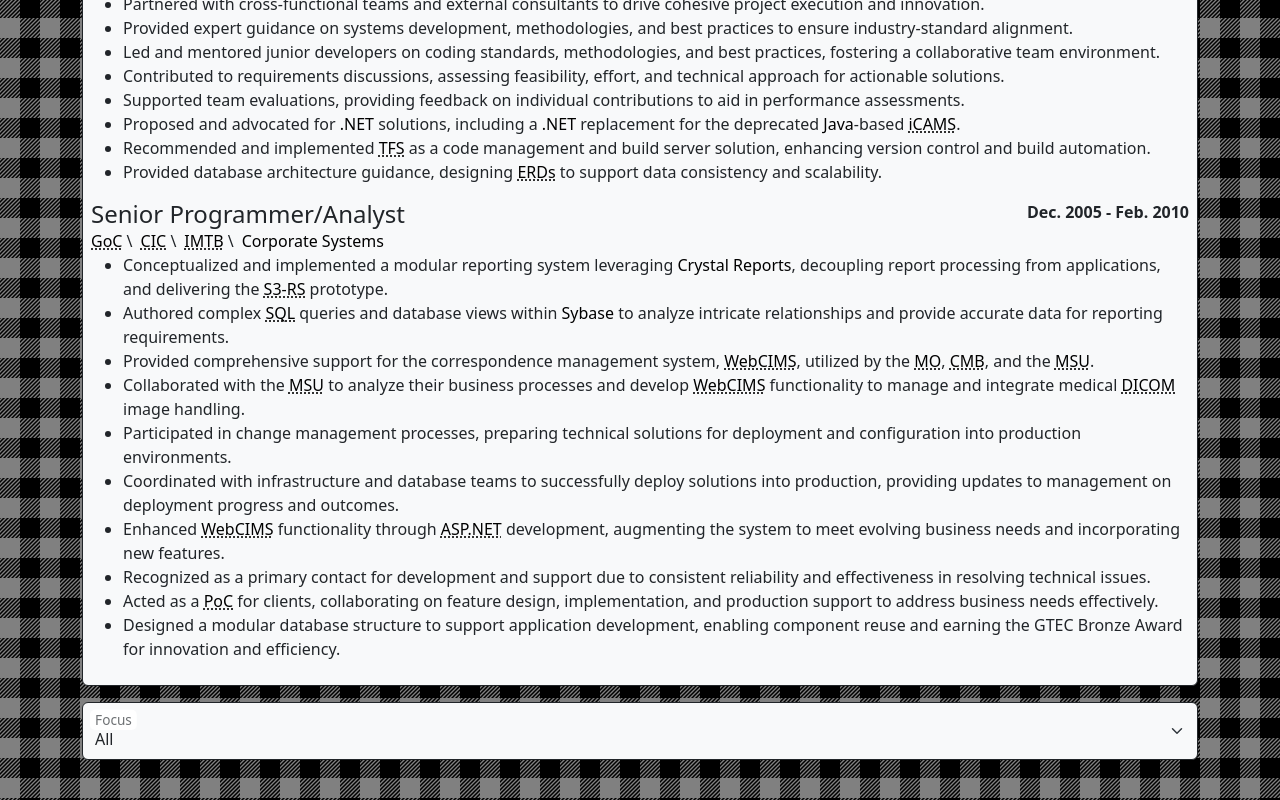
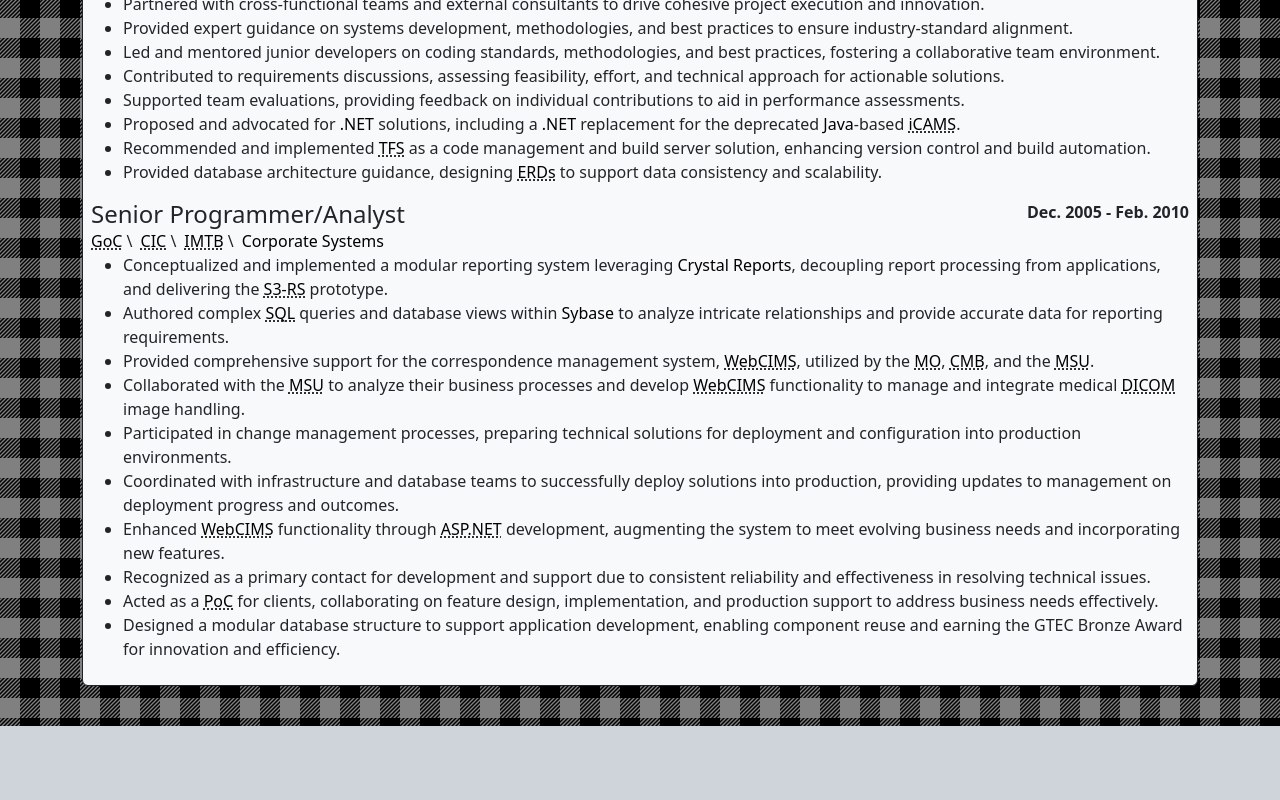
Before and after one commit to Scott-D-Hodgson/cv, a Vue app: page / in a window 1280 px wide. Shown: the part 1662-2462 px from the top of the page. After the commit the page ends 2388 px from the top, so only its background shows below. Built offline with nearby package versions, Linux system fonts and the light colour scheme; some icons are missing.

Commit message:
Remove unnecessary focus selection

```diff
--- a/src/App.vue
+++ b/src/App.vue
@@ -1,13 +1,11 @@
 <script setup lang="ts">
 import CirriculumVitae from './components/CirriculumVitae.vue';
-import OptionsTop from './components/OptionsTop.vue';
 import OptionsBottom from './components/OptionsBottom.vue';
 </script>
 
 <template>
     <div class="overlay"></div>
     <CirriculumVitae></CirriculumVitae>
-    <OptionsTop></OptionsTop>
     <OptionsBottom></OptionsBottom>
 </template>
 
--- a/src/components/OptionsTop.vue
+++ /dev/null
@@ -1,16 +0,0 @@
-<script setup lang="ts">
-import FocusSelect from './selects/FocusSelect.vue';
-</script>
-
-<template>
-    <div class="row mt-3 mb-3">
-        <div class="col-12">
-            <div class="text-begin">
-                <FocusSelect></FocusSelect>
-            </div>
-        </div>
-    </div>
-</template>
-
-<style scoped>
-</style>
```
